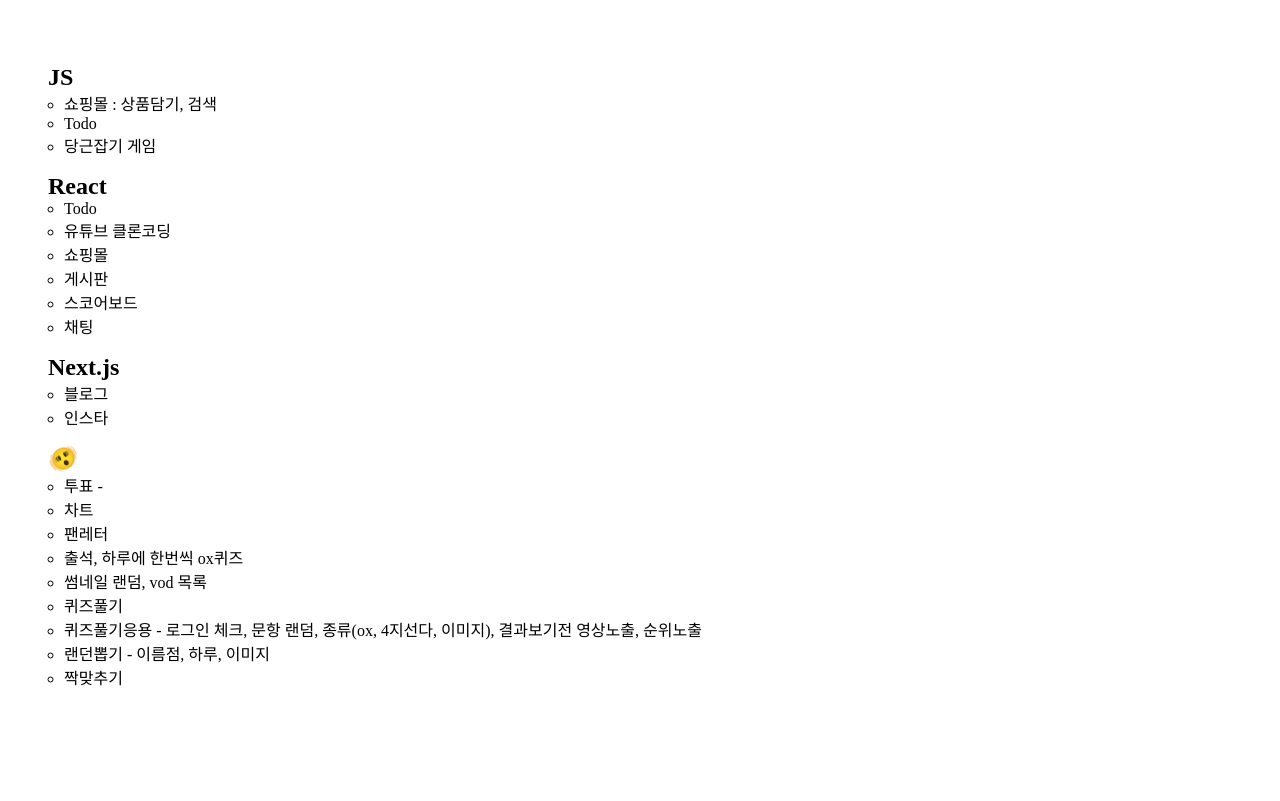
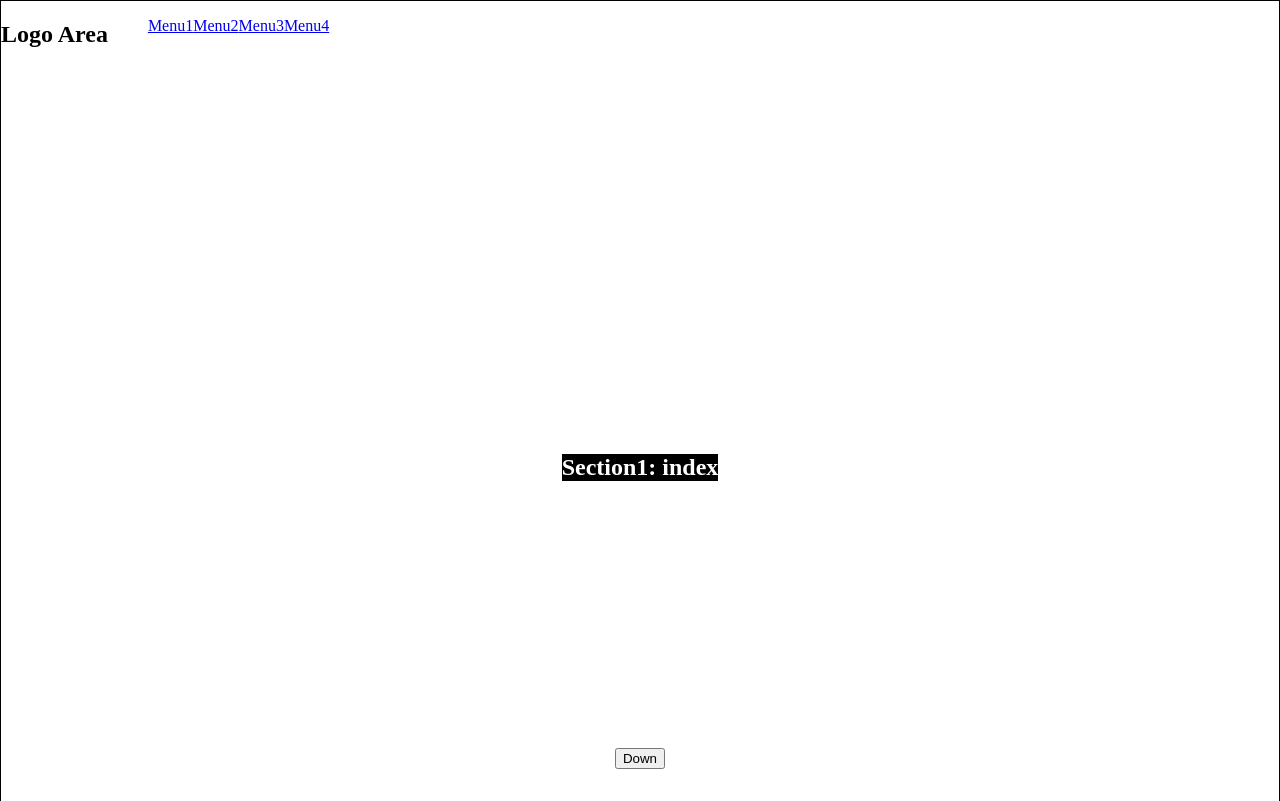
Before and after one commit to JIHYE521/JIHYE521.github.io, a plain HTML site: page index.html in a window 1280 px wide. Shown: the top 801 px of the page. Drawn offline with Linux system fonts and the light colour scheme.

Commit message:
feat: 레이아웃 작업

```diff
--- /dev/null
+++ b/css/main.css
@@ -0,0 +1,61 @@
+/* default */
+@font-face {
+	font-family: 'Pretendard-Regular';
+	src: url('https://fastly.jsdelivr.net/gh/Project-Noonnu/noonfonts_2107@1.1/Pretendard-Regular.woff') format('woff');
+	font-weight: 400;
+	font-style: normal;
+}
+
+html,
+body {
+	width: 100%;
+	height: 100%;
+	padding: 0;
+	margin: 0;
+}
+
+ul {
+	list-style: none;
+}
+
+.header {
+	display: flex;
+}
+
+.header .header__menu {
+	display: flex;
+	/* flex-grow: 1; */
+}
+
+section {
+	position: relative;
+	height: 100%;
+	border: 1px solid #000;
+}
+
+.dummy {
+	width: 100%;
+	height: 100%;
+	display: flex;
+	align-items: center;
+	justify-content: center;
+}
+
+h2 {
+	width: fit-content;
+	color: #fff;
+	background-color: #000;
+}
+
+.intro {
+	height: 100%;
+}
+
+.intro__button {
+	position: absolute;
+	left: 0;
+	right: 0;
+	bottom: 2rem;
+	margin: 0 auto;
+	width: fit-content;
+}
--- a/index.html
+++ b/index.html
@@ -1,80 +1,39 @@
 <!DOCTYPE html>
-<html lang="ko">
+<html lang="en">
 	<head>
 		<meta charset="UTF-8" />
 		<meta name="viewport" content="width=device-width, initial-scale=1.0" />
-		<title>hello</title>
-		<style>
-			* {
-				margin: 0;
-				padding: 0;
-			}
-			section {
-				padding: 3rem;
-			}
-			ul {
-				list-style: none;
-			}
-			.list {
-				margin-top: 1rem;
-			}
-			.list ul {
-				list-style: circle;
-				padding-left: 1rem;
-			}
-		</style>
+		<title>index</title>
+		<link rel="stylesheet" href="./css/main.css" />
 	</head>
 	<body>
+		<section class="intro">
+			<header class="header">
+				<h1>Logo Area</h1>
+				<ul class="header__menu">
+					<li><a href="/">Menu1</a></li>
+					<li><a href="/">Menu2</a></li>
+					<li><a href="/">Menu3</a></li>
+					<li><a href="/">Menu4</a></li>
+				</ul>
+			</header>
+
+			<div class="dummy"><h2>Section1: index</h2></div>
+			<button class="intro__button">Down</button>
+		</section>
 		<section>
-			<ul class="list">
-				<li
-					><h2>JS</h2>
-					<ul>
-						<li>쇼핑몰 : 상품담기, 검색</li>
-						<li>Todo</li>
-						<li>당근잡기 게임</li>
-					</ul>
-				</li>
-			</ul>
-
-			<ul class="list">
-				<h2>React</h2>
-				<ul>
-					<li>Todo</li>
-					<li>유튜브 클론코딩</li>
-					<li>쇼핑몰</li>
-					<!-- 학원 -->
-					<li>게시판</li>
-					<li>스코어보드</li>
-					<li>채팅</li>
-				</ul>
-			</ul>
-
-			<ul class="list">
-				<h2>Next.js</h2>
-				<ul>
-					<li>블로그</li>
-					<li>인스타</li>
-				</ul>
-			</ul>
-
-			<ul class="list">
-				<h2>🫨</h2>
-				<ul>
-					<li>투표 - </li>
-					<li>차트</li>
-					<li>팬레터</li>
-					<li>출석, 하루에 한번씩 ox퀴즈</li>
-					<li>썸네일 랜덤, vod 목록</li>
-					<li>퀴즈풀기</li>
-					<li
-						>퀴즈풀기응용 - 로그인 체크, 문항 랜덤, 종류(ox, 4지선다, 이미지), 결과보기전 영상노출,
-						순위노출</li
-					>
-					<li>랜던뽑기 - 이름점, 하루, 이미지</li>
-					<li>짝맞추기</li>
-				</ul>
-			</ul>
+			<div class="dummy"><h2>Section2: </h2></div>
+			<div>part1</div>
+			<div>part2</div>
 		</section>
+		<section>
+			<div class="dummy"><h2>Section3: Tech List</h2></div></section
+		>
+		<section>
+			<div class="dummy"><h2>Section4: Drag Event ?</h2></div></section
+		>
+		<section>
+			<div class="dummy"><h2>Section5: contact</h2></div></section
+		>
 	</body>
 </html>
```
Also changed, not shown: todo.html (added, +80 -0 lines).
